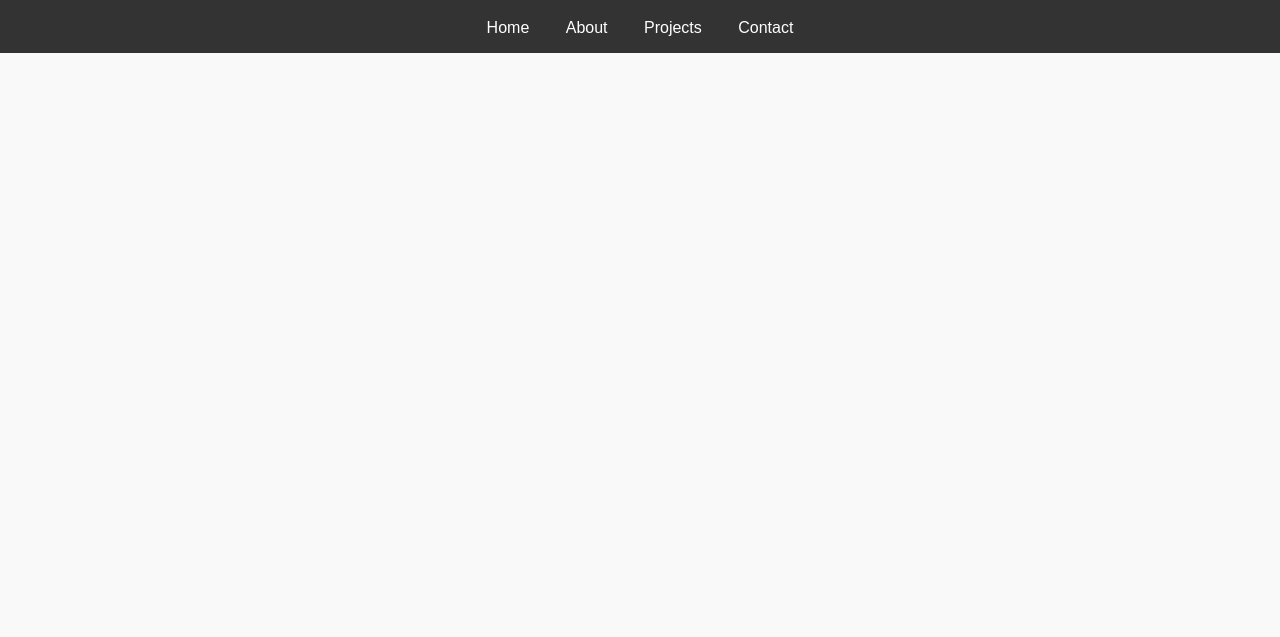
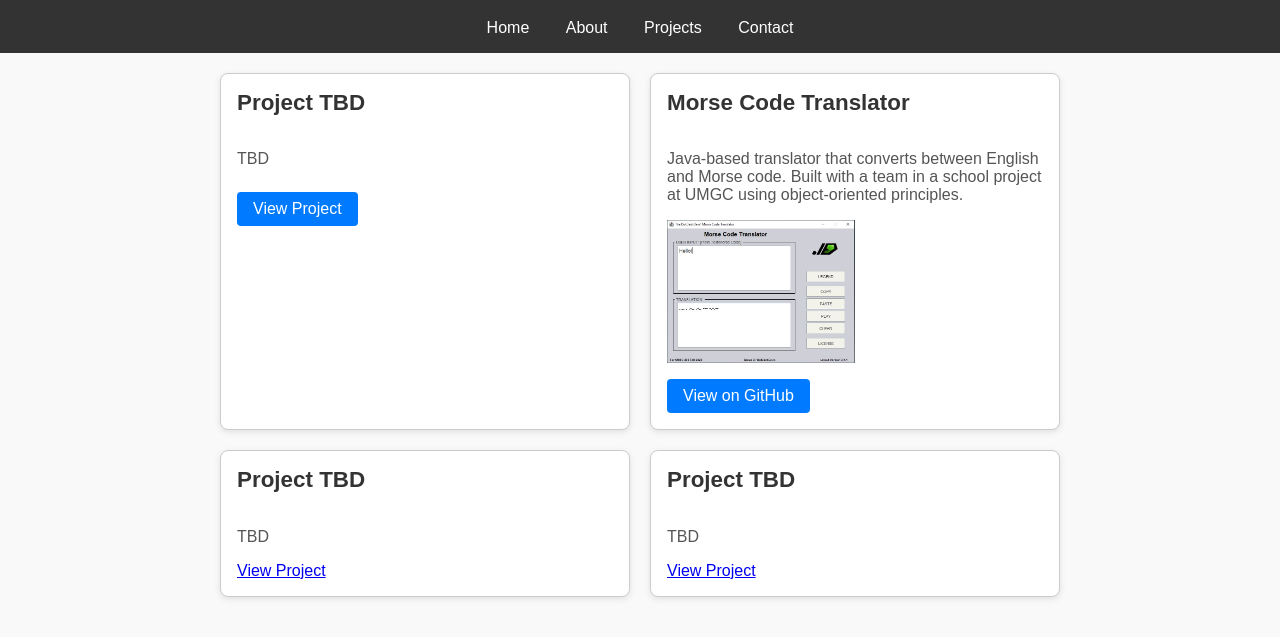
Before and after one commit to DiegoGuajardo/DiegoPortfolio, a plain HTML site: page projects.html in a window 1280 px wide. Shown: the part 77-714 px from the top of the page. Drawn offline with Linux system fonts and the light colour scheme.

Commit message:
Updated to include prject tiles and resume download link.

```diff
--- a/css/style.css
+++ b/css/style.css
@@ -38,3 +38,86 @@ footer {
   text-align: center;
   padding: 1rem;
 }
+
+/* Project Section */
+
+.projects-grid {
+  display: grid;
+  grid-template-columns: repeat(2, 1fr); /* 2 columns */
+  gap: 20px; /* space between tiles */
+  padding: 20px;
+}
+
+.project-tile {
+  background-color: #fff;
+  padding: 1rem;
+  border: 1px solid #ccc;
+  border-radius: 8px;
+  box-shadow: 0 2px 6px rgba(0, 0, 0, 0.1);
+  display: flex;
+  flex-direction: column;
+  align-items: start;
+}
+
+
+.project-tile:hover {
+  transform: translateY(-5px);
+}
+
+.project-tile h2 {
+  margin-top: 0;
+  font-size: 1.4rem;
+  color: #333;
+}
+
+.project-tile p {
+  font-size: 1rem;
+  color: #555;
+  margin-bottom: 1rem;
+}
+
+.project-link {
+  display: inline-block;
+  padding: 0.5rem 1rem;
+  background-color: #007bff;
+  color: white;
+  text-decoration: none;
+  border-radius: 4px;
+   margin-top: 0.5rem;
+}
+
+.project-link:hover {
+  background-color: #005fa3;
+}
+
+.morse-img {
+ max-width: 50%;
+  height: auto;
+  margin-bottom: 0.5rem;
+  display: block;
+ }
+
+/* CONTACT PAGE */
+.resume-container {
+  display: flex;
+  justify-content: center;
+  align-items: center;
+  padding: 60px 20px;
+}
+
+.resume-button {
+  background-color: #0077cc;
+  color: white;
+  font-size: 1.5rem;
+  padding: 1rem 2.5rem;
+  border: none;
+  border-radius: 8px;
+  text-decoration: none;
+  box-shadow: 0 4px 12px rgba(0, 0, 0, 0.2);
+  transition: background-color 0.3s ease, transform 0.2s ease;
+}
+
+.resume-button:hover {
+  background-color: #005fa3;
+  transform: translateY(-3px);
+}
--- a/projects.html
+++ b/projects.html
@@ -2,7 +2,7 @@
 <html lang="en">
 <head>
     <meta charset="UTF-8" />
-    <title>Projects</title>
+    <title>My Projects</title>
     <link rel="stylesheet" href="css/style.css" />
 </head>
 <body>
@@ -15,5 +15,35 @@
         <a href="contact.html">Contact</a>
     </nav>
 </header>
+
+<main>
+    <section class="projects-grid">
+        <div class="project-tile">
+            <h2>Project TBD</h2>
+            <p>TBD</p>
+            <a href="#" class="project-link">View Project</a>
+        </div>
+
+        <div class="project-tile">
+            <h2>Morse Code Translator</h2>
+            <p>Java-based translator that converts between English and Morse code. Built with a team in a school project at UMGC using object-oriented principles.</p>
+            <img src="images/MorseCodeTranslator.JPG" alt="Screenshot of Morse Cose Translator app" class="morse-img">
+            <a href="https://github.com/DiegoGuajardo/MorseCodeTranslator" target="_blank" rel="noopener noreferrer" class="project-link">View on GitHub</a>
+        </div>
+
+        <div class="project-tile">
+            <h2>Project TBD</h2>
+            <p>TBD</p>
+            <a href="#">View Project</a>
+        </div>
+
+        <div class="project-tile">
+            <h2>Project TBD</h2>
+            <p>TBD</p>
+            <a href="#">View Project</a>
+        </div>
+
+    </section>
+</main>
 </body>
 </html>
```
Also changed, not shown: about.html (+1 -1 lines), contact.html (+7 -0 lines), images/MorseCodeTranslator.JPG (added), 1 other file.
